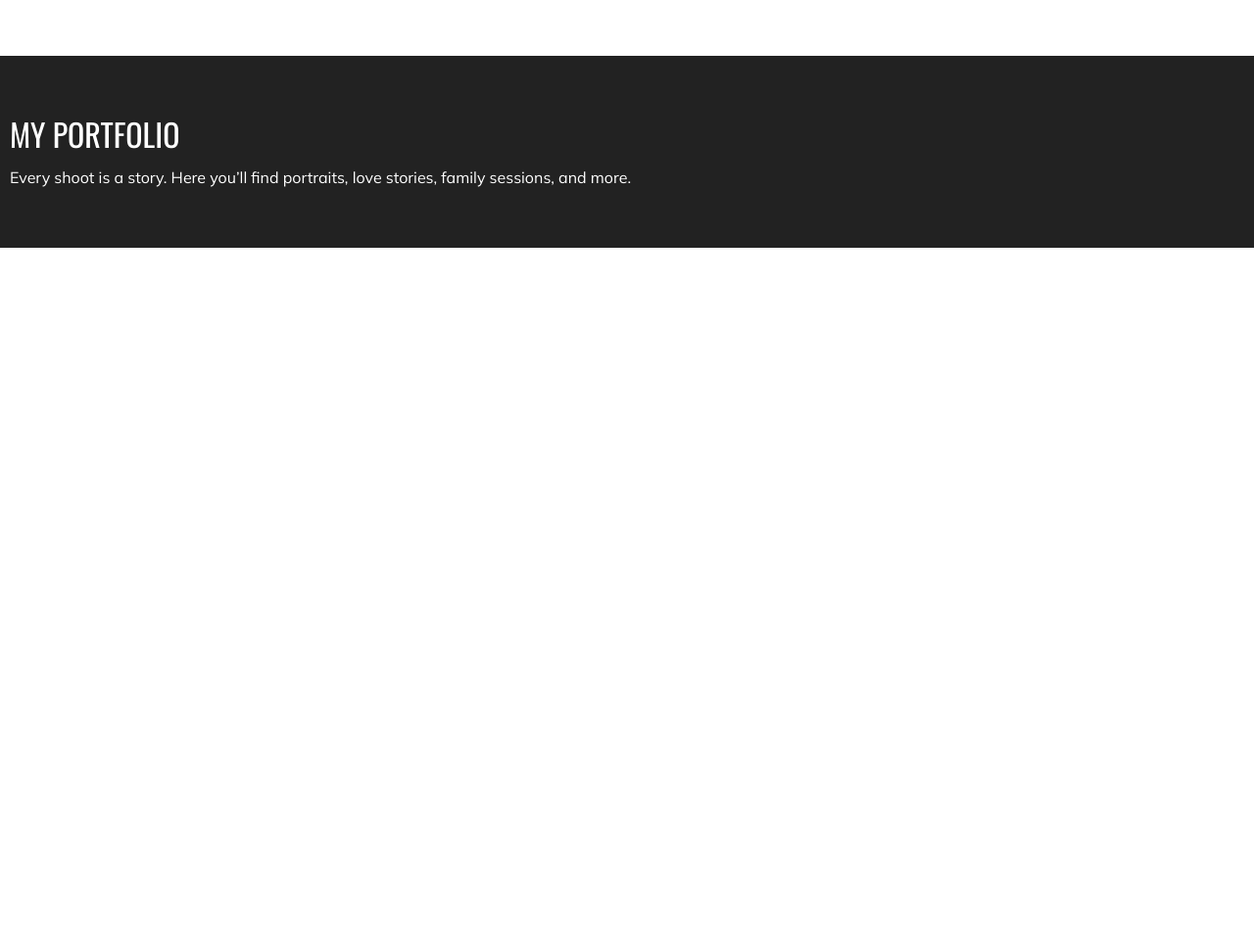
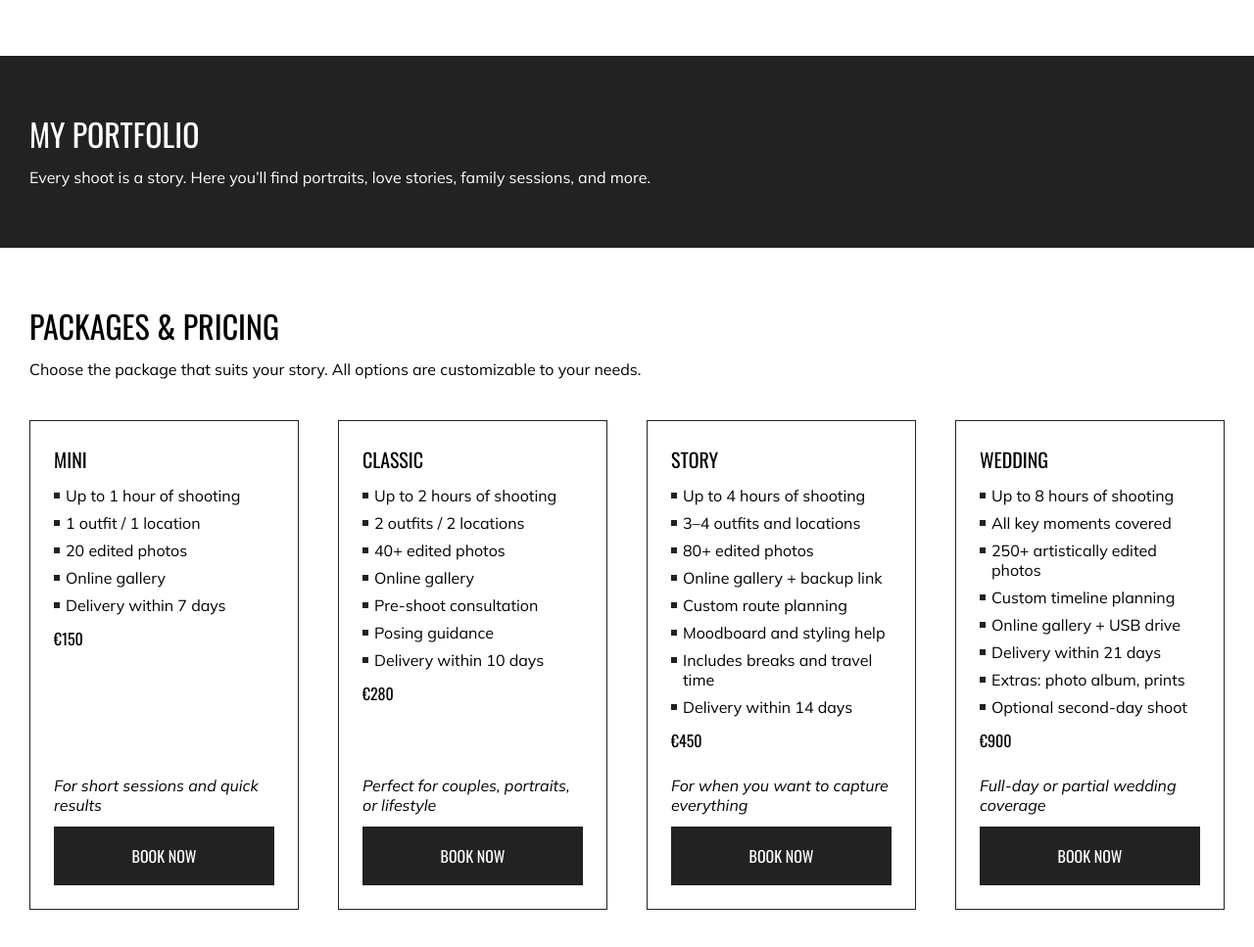
Before and after one commit to kanoplich/rolling-scopes-school-JSFE2025Q3, a plain HTML site: page portfolio/index.html in a window 1280 px wide. Shown: the part 1637-2604 px from the top of the page at 98% size. Before the commit the page ends 1890 px from the top, so only its background shows below. Drawn offline with nearby package versions, Linux system fonts and the light colour scheme.

Commit message:
feat: add price section

```diff
--- a/portfolio/css/base.css
+++ b/portfolio/css/base.css
@@ -34,11 +34,27 @@ html {
   text-transform: uppercase;
 }
 
+.title-4 {
+  font-family: var(--font-family-secondary);
+  font-size: 1rem;
+  font-weight: 400;
+  line-height: 1.5;
+  text-transform: uppercase;
+}
+
 .text {
   font-family: var(--font-family-primary);
   font-size: 1rem;
   font-weight: 400;
   line-height: 1.5;
+}
+
+.text--italic {
+  font-family: var(--font-family-primary);
+  font-size: 1rem;
+  font-weight: 400;
+  font-style: italic;
+  line-height: 1.25;
 }
 
 .btn__scroll {
@@ -72,6 +88,25 @@ html {
   background-image: url('../assets/icons/arrow-down_red.svg');
 }
 
+.btn {
+  width: 100%;
+  height: 60px;
+  background-color: var(--color-primary);
+  color: var(--color-secondary);
+
+  font-family: var(--font-family-secondary);
+  font-size: 1rem;
+  font-weight: 400;
+  line-height: 1.5;
+  text-transform: uppercase;
+  transition: var(--transition);
+}
+
+.btn:hover {
+  background-color: var(--color-accent);
+  color: var(--color-primary);
+}
+
 @media screen and (max-width: 1170px) {
   .title-1 {
     font-size: 4.25rem;
--- a/portfolio/css/hero.css
+++ b/portfolio/css/hero.css
@@ -39,7 +39,7 @@
 }
 
 .hero__title_wrapper {
-  flex: 1 1 0;
+  flex: 1;
   margin-left: 1.25rem;
   margin-top: 5.75rem;
   display: flex;
@@ -83,7 +83,7 @@
   color: var(--color-secondary);
 }
 
-.hero__picture {
+.hero__img {
   margin-top: 16.25rem;
   width: 13.75rem;
   height: 220px;
@@ -91,7 +91,7 @@
   object-fit: cover;
 }
 
-.hero__label_wrapper {
+.hero__item_wrapper {
   max-width: 17.5rem;
   display: flex;
   flex-direction: column;
@@ -99,14 +99,14 @@
   align-items: flex-end;
 }
 
-.hero__label_img {
+.hero__item_img {
   display: block;
   width: 100%;
   height: 374px;
   object-fit: cover;
 }
 
-.hero__label_text {
+.hero__item_text {
   max-width: 13.75rem;
   text-align: end;
   font-family: var(--font-family-primary);
--- a/portfolio/css/portfolio.css
+++ b/portfolio/css/portfolio.css
@@ -4,6 +4,10 @@
   padding: 3.75rem 0;
 }
 
+.portfolio__wrapper {
+  padding: 0 1.25rem;
+}
+
 .portfolio__title,
 .portfolio__text {
   color: var(--color-secondary);
--- /dev/null
+++ b/portfolio/css/price.css
@@ -0,0 +1,70 @@
+.price {
+  padding: 3.75rem 0;
+}
+
+.price__wrapper {
+  padding: 0 1.25rem;
+}
+
+.price__card_wrapper {
+  display: grid;
+  grid-template-columns: repeat(4, 1fr);
+  gap: 2.5rem;
+  margin-top: 2.5rem;
+  height: 500px;
+}
+
+.price__card {
+  cursor: pointer;
+  padding: 1.5rem;
+  border: 1px solid var(--color-primary);
+  display: flex;
+  flex-direction: column;
+  height: 100%;
+  transition: var(--transition);
+}
+
+.price__card:hover {
+  border: 1px solid var(--color-accent);
+}
+
+.price__card:hover .card__btn {
+  background-color: var(--color-accent);
+  color: var(--color-primary);
+}
+
+.card__title {
+  margin-bottom: 0.75rem;
+}
+
+.card__item {
+  margin-bottom: 0.5rem;
+  padding-left: 0.75rem;
+  position: relative;
+  font-family: var(--font-family-primary);
+  font-size: 1rem;
+  font-weight: 400;
+  line-height: 1.25;
+}
+
+.card__item:after {
+  content: '';
+  position: absolute;
+  width: 6px;
+  height: 6px;
+  background-color: var(--color-primary);
+  left: 0;
+  top: 7px;
+}
+
+.card__pr {
+  margin-top: 0.25rem;
+}
+
+.card__btn_wrapper {
+  margin-top: auto;
+}
+
+.card__text {
+  margin-bottom: 0.75rem;
+}
--- a/portfolio/css/style.css
+++ b/portfolio/css/style.css
@@ -5,3 +5,4 @@
 @import url('hero.css');
 @import url('about.css');
 @import url('portfolio.css');
+@import url('price.css');
--- a/portfolio/index.html
+++ b/portfolio/index.html
@@ -59,20 +59,20 @@
               </div>
             </div>
             <h1 class="hero__title title-1">Professional photographer</h1>
-            <h3 class="hero__subtitle title-3">Capture the Moment. Tell Your Story.</h3>
+            <p class="hero__subtitle title-3">Capture the Moment. Tell Your Story.</p>
             <button class="btn__scroll">Scroll down</button>
           </div>
 
           <picture>
             <source srcset="./assets/image/webp/img-10.webp" type="image/webp">
-            <img class="hero__picture" src="./assets/image/png/img-10.png" alt="I'm in the mountains">
+            <img class="hero__img" src="./assets/image/png/img-10.png" alt="I'm in the mountains" loading="lazy">
           </picture>
-          <div class="hero__label_wrapper">
+          <div class="hero__item_wrapper">
             <picture>
               <source srcset="./assets/image/webp/img-11.webp" type="image/webp">
-              <img class="hero__label_img" src="./assets/image/png/img-11.png" alt="I am Vera">
+              <img class="hero__item_img" src="./assets/image/png/img-11.png" alt="I am Vera" loading="lazy">
             </picture>
-            <p class="hero__label_text">Hi! I’m Vera, a photographer. For me, photography is more than just an image.
+            <p class="hero__item_text">Hi! I’m Vera, a photographer. For me, photography is more than just an image.
             </p>
           </div>
         </div>
@@ -84,7 +84,7 @@
           <div class="about__item">
             <picture>
               <source srcset="./assets/image/webp/img-photographer-1.webp" type="image/webp">
-              <img class="about__img" src="./assets/image/png/img-photographer-1.png" alt="I am">
+              <img class="about__img" src="./assets/image/png/img-photographer-1.png" alt="I am" loading="lazy">
             </picture>
             <h2 class="about__title title-2">About me</h2>
             <p class="about__text text">Hi! I’m Vera, a photographer with 5 years of experience. For me, photography is
@@ -97,13 +97,13 @@
               story.</p>
             <picture>
               <source srcset="./assets/image/webp/img-photographer-2.webp" type="image/webp">
-              <img class="about__img" src="./assets/image/png/img-photographer-2.png" alt="I am">
+              <img class="about__img" src="./assets/image/png/img-photographer-2.png" alt="I am" loading="lazy">
             </picture>
           </div>
           <div class="about__item">
             <picture>
               <source srcset="./assets/image/webp/img-photographer-3.webp" type="image/webp">
-              <img class="about__img" src="./assets/image/png/img-photographer-3.png" alt="I am">
+              <img class="about__img" src="./assets/image/png/img-photographer-3.png" alt="I am" loading="lazy">
             </picture>
             <p class="about__text text">Seeing with heart. Shooting with soul.</p>
           </div>
@@ -112,10 +112,91 @@
     </section>
     <section class="portfolio" id="portfolio">
       <div class="container">
-        <h2 class="portfolio__title title-2">My portfolio</h2>
-        <p class="portfolio__text text">Every shoot is a story. Here you’ll find portraits, love stories, family
-          sessions, and more.</p>
-        <div class="portfolio__slider"></div>
+        <div class="portfolio__wrapper">
+          <h2 class="portfolio__title title-2">My portfolio</h2>
+          <p class="portfolio__text text">Every shoot is a story. Here you’ll find portraits, love stories, family
+            sessions, and more.</p>
+          <div class="portfolio__slider"></div>
+        </div>
+      </div>
+    </section>
+    <section class="price">
+      <div class="container">
+        <div class="price__wrapper">
+          <h2 class="price__title title-2">Packages & Pricing</h2>
+          <p class="price__text text">Choose the package that suits your story. All options are customizable to your
+            needs.</p>
+          <div class="price__card_wrapper">
+            <div class="price__card">
+              <h3 class="card__title title-3">Mini</h3>
+              <ul class="card__list">
+                <li class="card__item">Up to 1 hour of shooting</li>
+                <li class="card__item">1 outfit / 1 location</li>
+                <li class="card__item">20 edited photos</li>
+                <li class="card__item">Online gallery</li>
+                <li class="card__item">Delivery within 7 days</li>
+              </ul>
+              <div class="card__pr title-4">€150</div>
+              <div class="card__btn_wrapper">
+                <p class="card__text text--italic">For short sessions and quick results</p>
+                <button class="card__btn btn">Book now</button>
+              </div>
+            </div>
+            <div class="price__card">
+              <h3 class="card__title title-3">Classic</h3>
+              <ul class="card__list">
+                <li class="card__item">Up to 2 hours of shooting</li>
+                <li class="card__item">2 outfits / 2 locations</li>
+                <li class="card__item">40+ edited photos</li>
+                <li class="card__item">Online gallery</li>
+                <li class="card__item">Pre-shoot consultation</li>
+                <li class="card__item">Posing guidance</li>
+                <li class="card__item">Delivery within 10 days</li>
+              </ul>
+              <div class="card__pr title-4">€280</div>
+              <div class="card__btn_wrapper">
+                <p class="card__text text--italic">Perfect for couples, portraits, or lifestyle</p>
+                <button class="card__btn btn">Book now</button>
+              </div>
+            </div>
+            <div class="price__card">
+              <h3 class="card__title title-3">Story</h3>
+              <ul class="card__list">
+                <li class="card__item">Up to 4 hours of shooting</li>
+                <li class="card__item">3–4 outfits and locations</li>
+                <li class="card__item">80+ edited photos</li>
+                <li class="card__item">Online gallery + backup link</li>
+                <li class="card__item">Custom route planning</li>
+                <li class="card__item">Moodboard and styling help</li>
+                <li class="card__item">Includes breaks and travel time</li>
+                <li class="card__item">Delivery within 14 days</li>
+              </ul>
+              <div class="card__pr title-4">€450</div>
+              <div class="card__btn_wrapper">
+                <p class="card__text text--italic">For when you want to capture everything</p>
+                <button class="card__btn btn">Book now</button>
+              </div>
+            </div>
+            <div class="price__card">
+              <h3 class="card__title title-3">Wedding</h3>
+              <ul class="card__list">
+                <li class="card__item">Up to 8 hours of shooting</li>
+                <li class="card__item">All key moments covered</li>
+                <li class="card__item">250+ artistically edited photos</li>
+                <li class="card__item">Custom timeline planning</li>
+                <li class="card__item">Online gallery + USB drive</li>
+                <li class="card__item">Delivery within 21 days</li>
+                <li class="card__item">Extras: photo album, prints</li>
+                <li class="card__item">Optional second-day shoot</li>
+              </ul>
+              <div class="card__pr title-4">€900</div>
+              <div class="card__btn_wrapper">
+                <p class="card__text text--italic">Full-day or partial wedding coverage</p>
+                <button class="card__btn btn">Book now</button>
+              </div>
+            </div>
+          </div>
+        </div>
       </div>
     </section>
   </main>
```
Also changed, not shown: portfolio/assets/icons/plus.svg (deleted).
